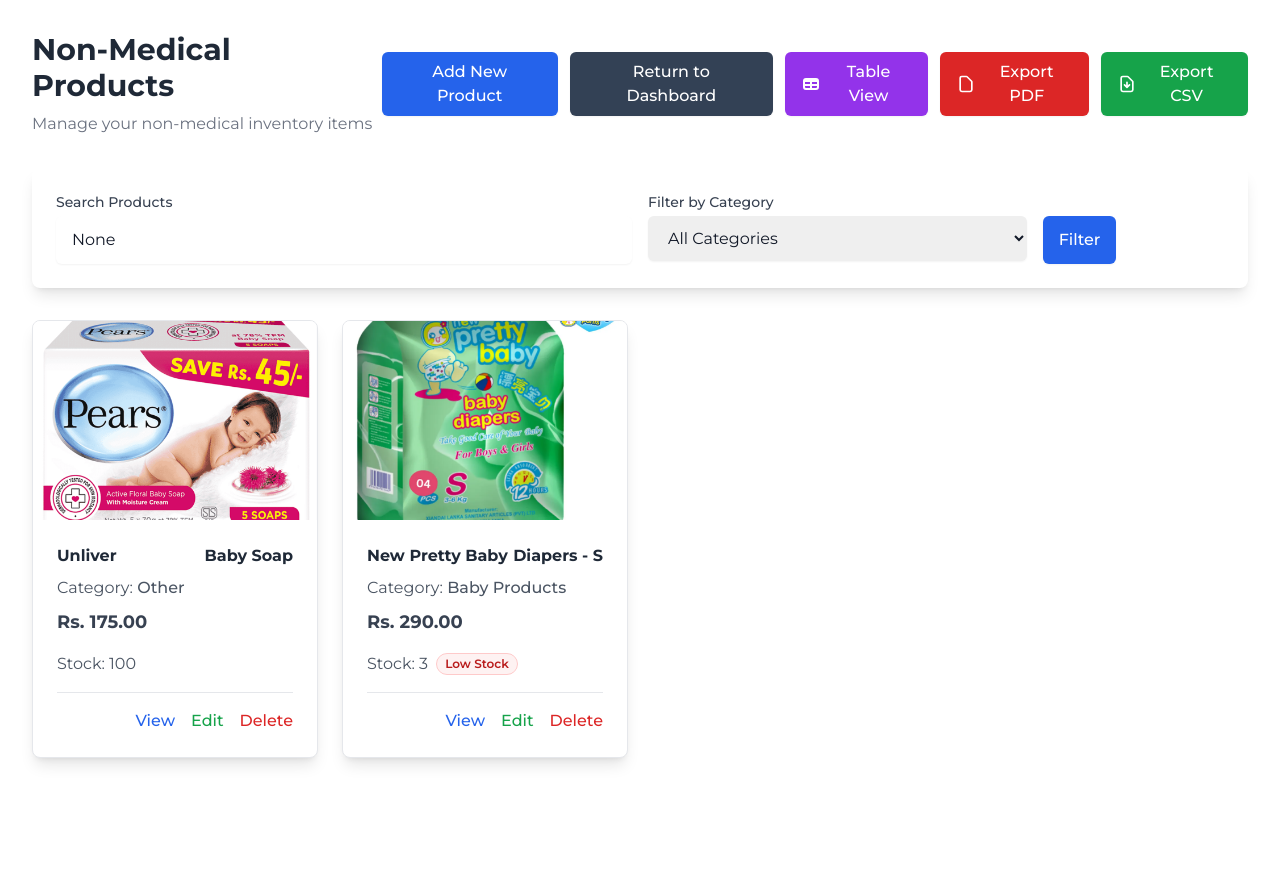
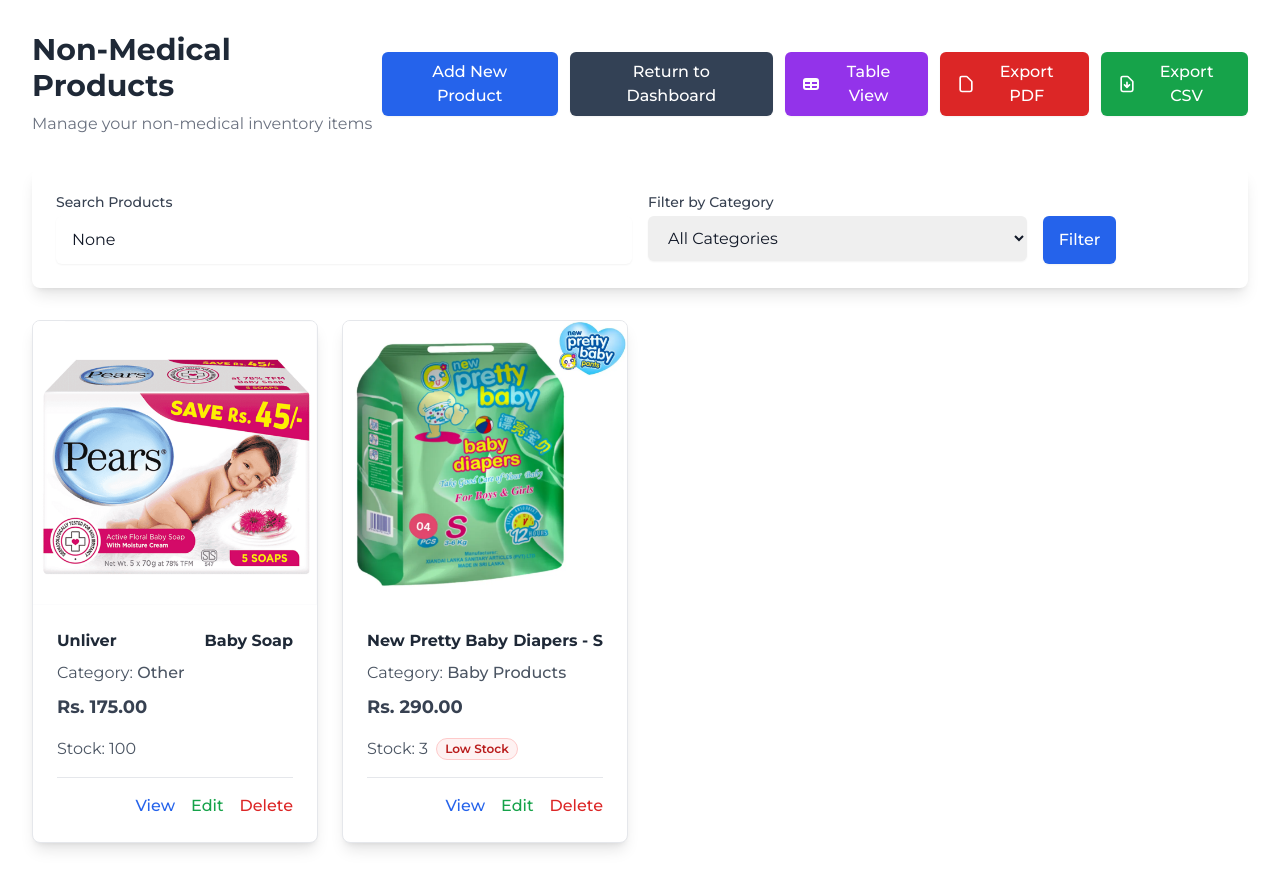
Before and after one commit to YOOSUF-HUB/Smart-Pharmacy-System, a Django app: page /non-medical/ in a window 1280 px wide. Before the commit the page ends 765 px from the top, so only its background shows below. Run offline with Django 5.2, Linux system fonts and the light colour scheme; data comes from the database, SQL or seed files in the repository; both versions use the stored data as it was after the commit; some libraries are stand-ins or nearby versions.

Commit message:
Refactor code structure for improved readability and maintainability

```diff
--- a/templates/Non_Medicine_inventory/product_list.html
+++ b/templates/Non_Medicine_inventory/product_list.html
@@ -47,7 +47,7 @@ body {
                 </div>
             </div>
 
-    {% if messages %}
+    <!-- {% if messages %}
     <div class="mb-6">
         {% for message in messages %}
         <div class="p-4 bg-green-100 text-green-700 border border-green-200 rounded-lg font-medium">
@@ -55,7 +55,7 @@ body {
         </div>
         {% endfor %}
     </div>
-    {% endif %}
+    {% endif %} -->
 
     <div class="bg-white rounded-lg shadow-lg p-6 mb-8">
         <form method="get" class="space-y-4">
@@ -103,7 +103,7 @@ body {
         {% for product in products %}
         <div class="bg-white rounded-lg shadow-lg overflow-hidden border border-gray-200 hover:shadow-xl transition-shadow duration-200">
             {% if product.image %}
-            <div class="relative w-full" style="padding-bottom: 70%;">
+            <div class="relative w-full" style="padding-bottom: 100%;">
                 <img src="{{ product.image.url }}" alt="{{ product.name }}"
                     class="absolute top-0 left-0 w-full h-full object-cover">
             </div>
```
Also changed, not shown: db.sqlite3, media/non_medical_products/PrettyBabyS.webp (added), media/non_medical_products/babysoapUnilever.png (added).
